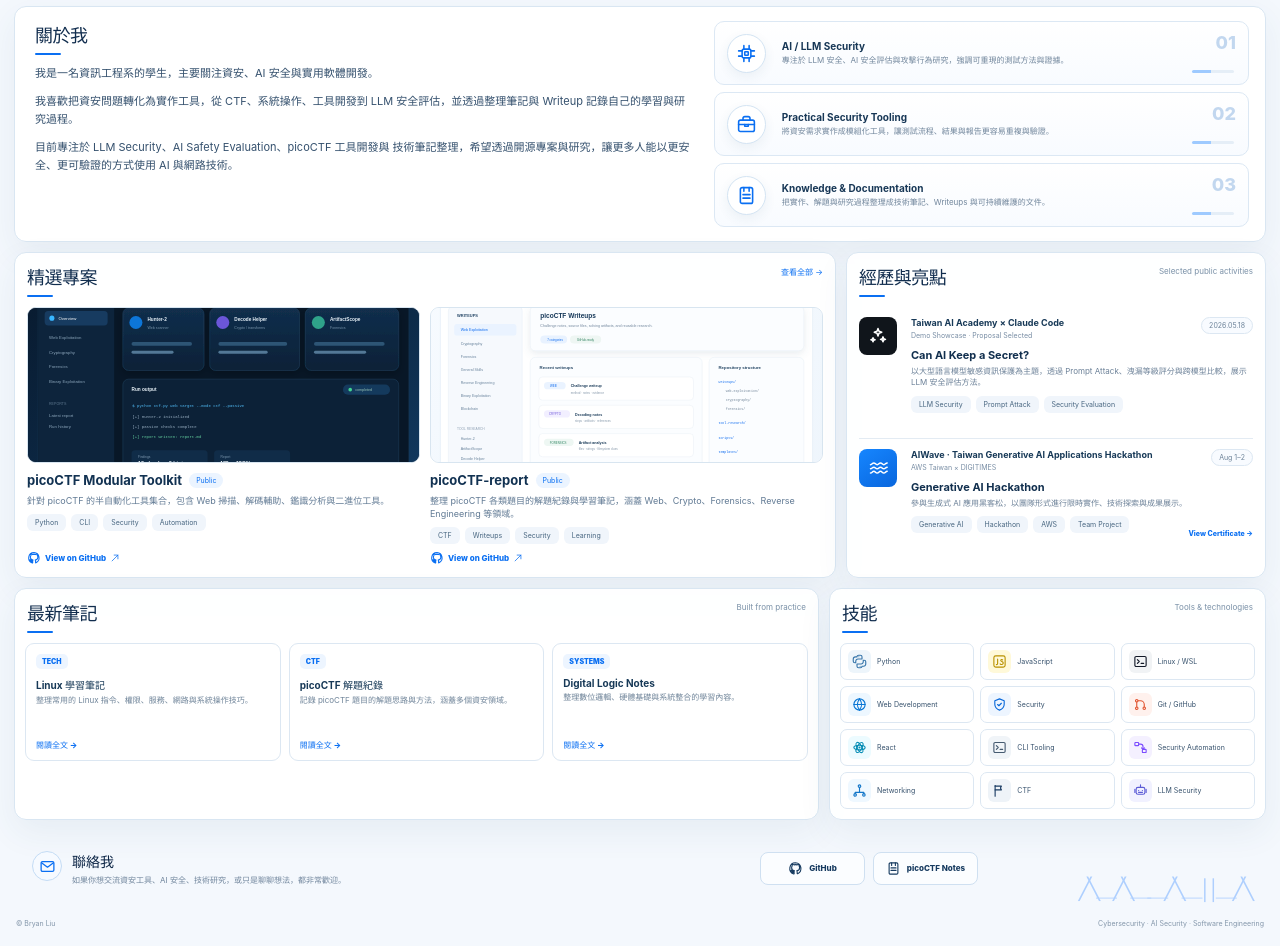
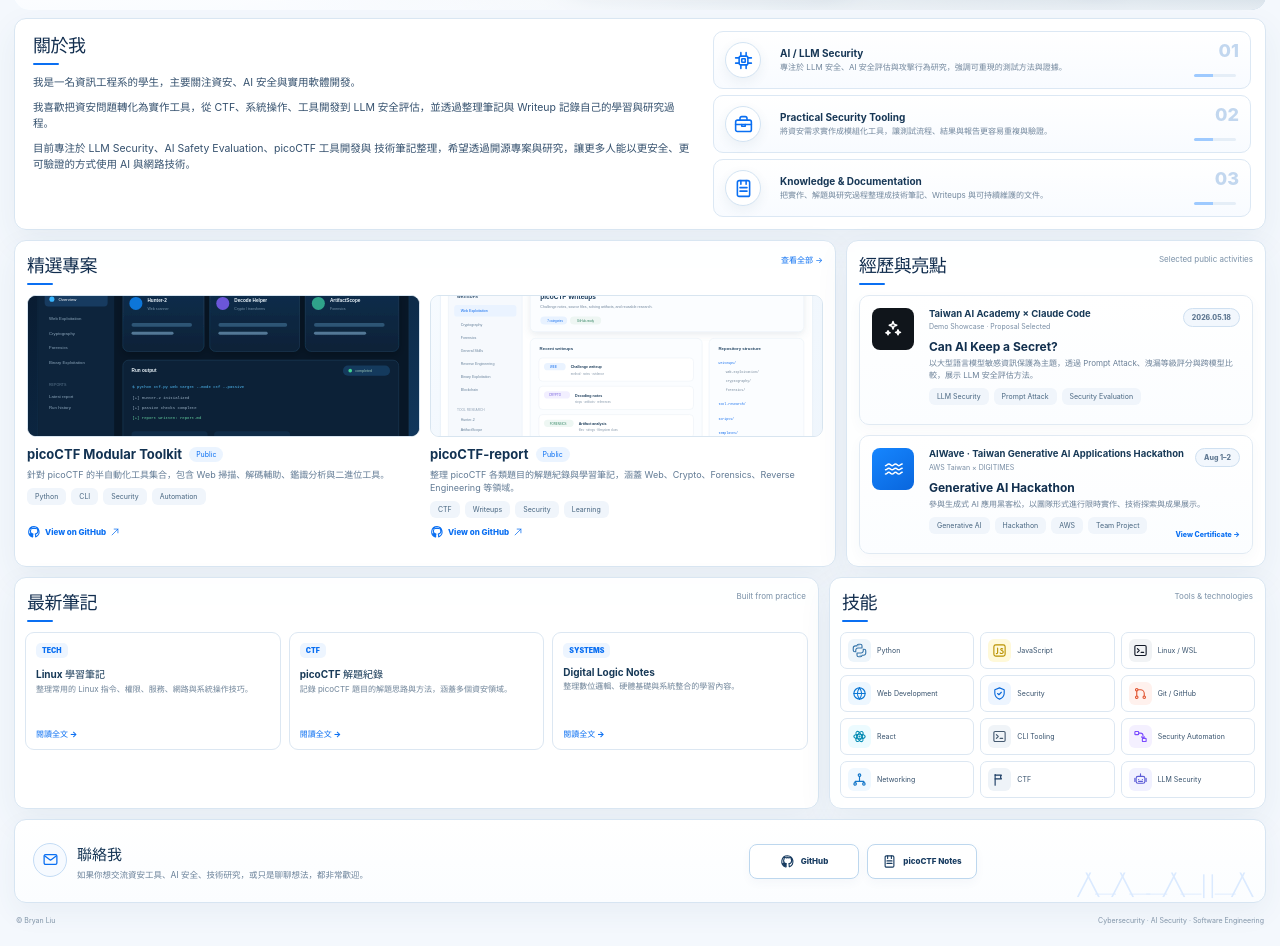
Before and after one commit to Bryan-9603012/bryan-9603012.github.io, a React (Vite) app: page / in a window 1280 px wide. Shown: the part 380-1326 px from the top of the page. Built offline with nearby package versions, Linux system fonts and the light colour scheme.

Commit message:
polish: refine hero about experience and contact hierarchy

```diff
--- a/src/App.css
+++ b/src/App.css
@@ -119,7 +119,7 @@
 
 .hero{
   position:relative;
-  height:320px;
+  height:332px;
   overflow:hidden;
   border-radius:0 0 15px 15px;
   background:#d8ecff;
@@ -128,10 +128,12 @@
   position:absolute;
   inset:0;
   background-image:
-    linear-gradient(90deg,rgba(255,255,255,.96) 0%,rgba(255,255,255,.88) 23%,rgba(255,255,255,.46) 41%,rgba(255,255,255,.10) 60%,rgba(255,255,255,0) 78%),
+    linear-gradient(90deg,rgba(255,255,255,.97) 0%,rgba(255,255,255,.90) 20%,rgba(255,255,255,.52) 38%,rgba(255,255,255,.12) 58%,rgba(255,255,255,0) 76%),
+    linear-gradient(180deg,rgba(255,255,255,.03),rgba(8,38,66,.05)),
     url("/assets/hero-security-workspace.svg");
   background-size:cover;
-  background-position:center 48%;
+  background-position:center 46%;
+  filter:saturate(1.04) contrast(1.02);
 }
 .hero:after{
   content:"";
@@ -139,8 +141,8 @@
   left:0;
   right:0;
   bottom:0;
-  height:36px;
-  background:linear-gradient(180deg,transparent,rgba(248,251,255,.42));
+  height:44px;
+  background:linear-gradient(180deg,transparent,rgba(248,251,255,.72));
   pointer-events:none;
 }
 .hero-copy{
@@ -237,38 +239,38 @@
 
 .about-panel{
   margin-top:8px;
-  padding:14px 16px;
+  padding:12px 14px;
   display:grid;
   grid-template-columns:1.18fr .95fr;
-  gap:18px;
+  gap:16px;
   scroll-margin-top:70px;
 }
 .about-copy{padding:0 4px}
 .about-copy p{
-  margin:0 0 11px;
+  margin:0 0 9px;
   color:#35516e;
-  font-size:11px;
-  line-height:1.58;
+  font-size:10.5px;
+  line-height:1.52;
 }
 .about-focus{
   display:grid;
-  gap:7px;
+  gap:6px;
 }
 .about-focus-card{
   position:relative;
-  min-height:64px;
+  min-height:58px;
   display:grid;
   grid-template-columns:45px 1fr auto;
   gap:10px;
   align-items:center;
-  padding:10px 12px;
+  padding:8px 11px;
   border:1px solid #dce8f4;
   border-radius:10px;
   background:linear-gradient(180deg,#fff,#f8fbff);
 }
 .about-focus-icon{
-  width:39px;
-  height:39px;
+  width:36px;
+  height:36px;
   display:grid;
   place-items:center;
   border-radius:50%;
@@ -370,7 +372,7 @@
   flex-direction:column;
 }
 .project-image{
-  height:156px;
+  height:142px;
   display:block;
   overflow:hidden;
   border:1px solid #d8e5f0;
@@ -436,20 +438,24 @@
 
 .experience-stack{
   display:grid;
-  gap:8px;
+  gap:10px;
   padding:0 12px 12px;
 }
 .experience-card{
   position:relative;
   display:grid;
-  grid-template-columns:42px 1fr;
-  gap:10px;
-  padding:10px 0;
+  grid-template-columns:46px 1fr;
+  gap:11px;
+  padding:12px 12px;
+  border:1px solid #e1eaf3;
+  border-radius:10px;
+  background:linear-gradient(180deg,#ffffff,#fbfdff);
+  box-shadow:0 5px 14px rgba(48,80,116,.035);
 }
-.experience-card+.experience-card{border-top:1px solid #e3ebf3}
+.experience-card+.experience-card{border-top:1px solid #e1eaf3}
 .experience-logo{
-  width:38px;
-  height:38px;
+  width:42px;
+  height:42px;
   display:grid;
   place-items:center;
   border-radius:8px;
@@ -468,8 +474,8 @@
 .experience-meta small{display:block}
 .experience-meta strong{
   color:#173957;
-  font-size:9px;
-  line-height:1.3;
+  font-size:9.5px;
+  line-height:1.28;
 }
 .experience-meta small{
   margin-top:2px;
@@ -478,17 +484,18 @@
 }
 .experience-meta time{
   flex:0 0 auto;
-  padding:3px 7px;
-  border:1px solid #dce7f2;
+  padding:4px 8px;
+  border:1px solid #cfe0f1;
   border-radius:999px;
-  color:#6d8399;
-  background:#f8fbff;
+  color:#5f7892;
+  background:#f2f7fd;
   font-size:7px;
+  font-weight:800;
 }
 .experience-card h3{
   margin:8px 0 4px;
   color:#112f4e;
-  font-size:11px;
+  font-size:12px;
 }
 .experience-card p{
   margin:0;
@@ -607,14 +614,18 @@
 
 .contact-panel{
   position:relative;
-  min-height:76px;
+  min-height:84px;
   margin-top:10px;
-  padding:13px 18px;
+  padding:14px 18px;
   display:grid;
   grid-template-columns:1.3fr auto 250px;
   gap:20px;
   align-items:center;
   overflow:hidden;
+  border:1px solid #d7e5f2;
+  border-radius:12px;
+  background:linear-gradient(180deg,#ffffff,#fbfdff);
+  box-shadow:0 10px 28px rgba(47,79,116,.06);
 }
 .contact-copy{
   z-index:2;
@@ -623,9 +634,9 @@
   gap:10px;
 }
 .contact-icon{
-  width:30px;
-  height:30px;
-  flex:0 0 30px;
+  width:34px;
+  height:34px;
+  flex:0 0 34px;
   display:grid;
   place-items:center;
   border:1px solid #c4dcf5;
@@ -635,12 +646,13 @@
 }
 .contact-copy h2{
   margin:0;
-  font-size:14px;
+  color:#123252;
+  font-size:15px;
 }
 .contact-copy p{
-  margin:3px 0 0;
-  color:#71869d;
-  font-size:8px;
+  margin:4px 0 0;
+  color:#6b829a;
+  font-size:8.5px;
 }
 .contact-actions{
   z-index:2;
@@ -648,16 +660,17 @@
   gap:8px;
 }
 .contact-actions a{
-  min-width:105px;
-  padding:8px 11px;
+  min-width:110px;
+  padding:9px 12px;
   display:inline-flex;
   align-items:center;
   justify-content:center;
   gap:6px;
-  border:1px solid #cfe0f1;
+  border:1px solid #bdd7ee;
   border-radius:8px;
   color:#173b60;
-  background:#fbfdff;
+  background:#ffffff;
+  box-shadow:0 4px 10px rgba(51,84,120,.04);
   text-decoration:none;
   font-size:8px;
   font-weight:800;
@@ -666,10 +679,10 @@
   position:absolute;
   right:16px;
   bottom:5px;
-  color:#84b7ff;
+  color:#9bc5ff;
   font:21px/1 monospace;
   letter-spacing:-4px;
-  opacity:.62;
+  opacity:.34;
   white-space:nowrap;
 }
 
```
